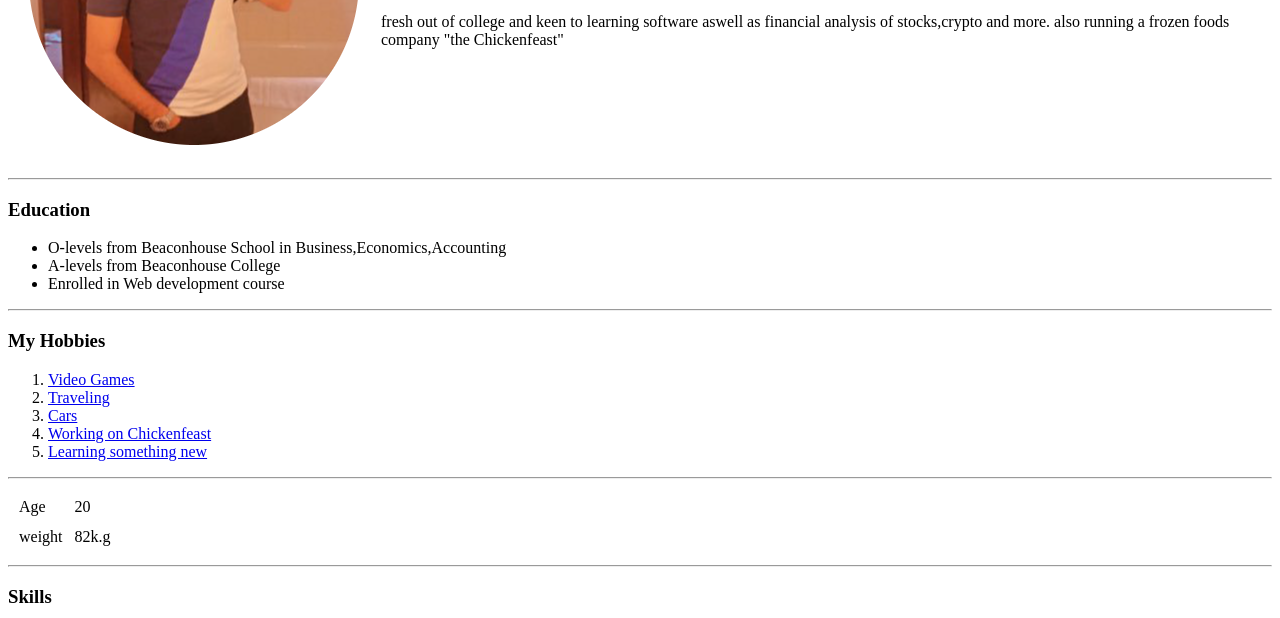
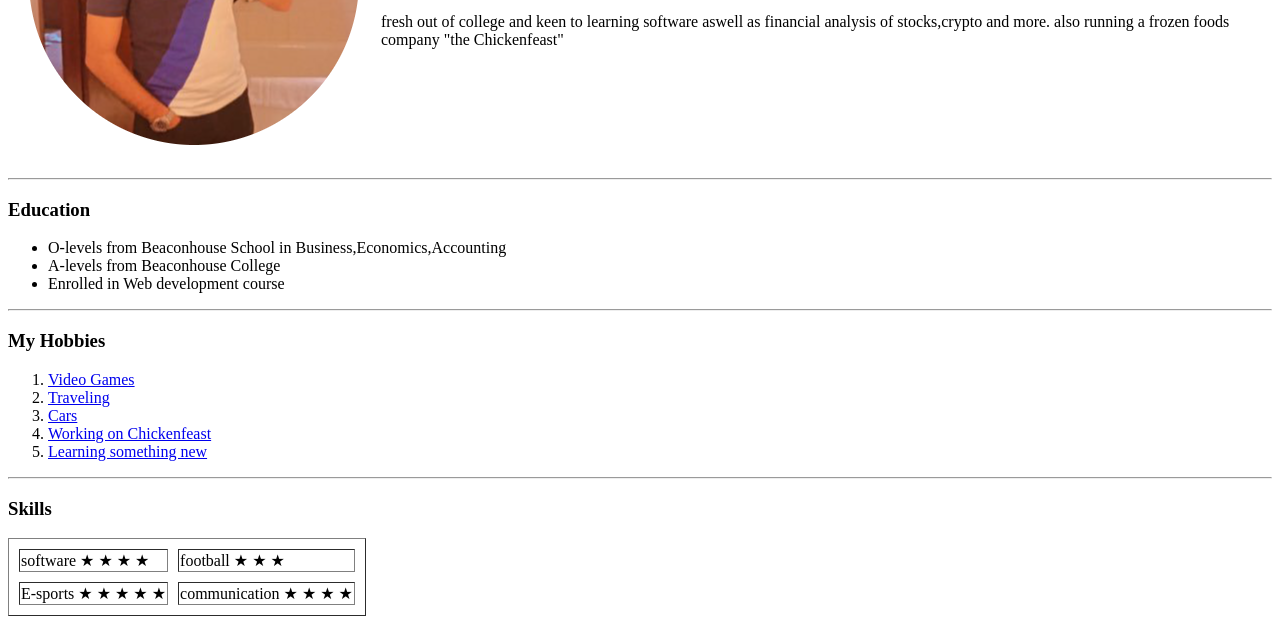
Before and after one commit to talha2627/cv, a plain HTML site: page index.html in a window 1280 px wide. Shown: the part 214-832 px from the top of the page. Drawn offline with Linux system fonts and the light colour scheme.

Commit message:
Update index.html

```diff
--- a/index.html
+++ b/index.html
@@ -34,17 +34,7 @@
       <hr>
 
 
-<table cellspacing=10>
-  <tr>
-    <td>Age</td>
-    <td>20</td>
-  </tr>
-  <tr>
-    <td>weight</td>
-    <td>82k.g</td>
-  </tr>
-</table>
-<hr>
+
 <h3>Skills</h3>
 
 <table cellspacing=10 border="1">
```
